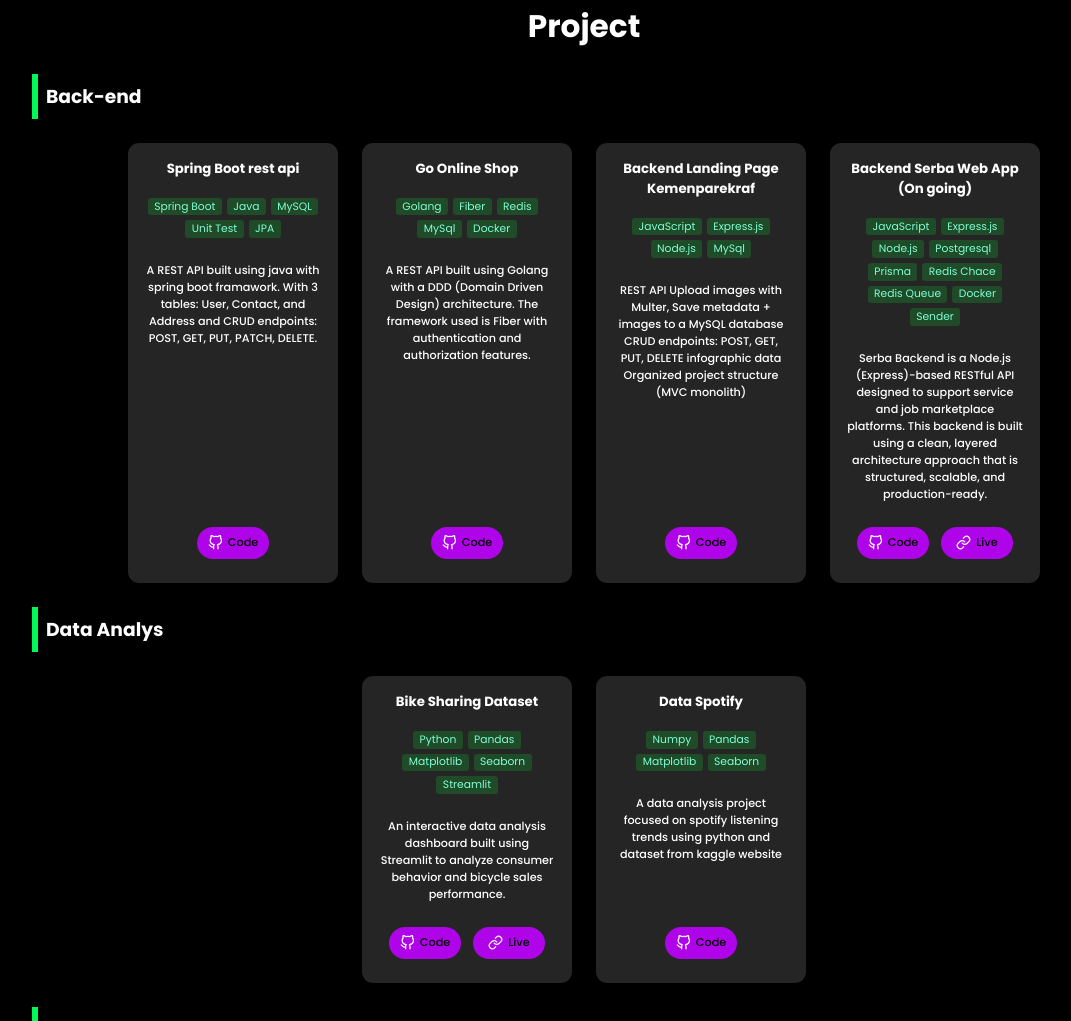
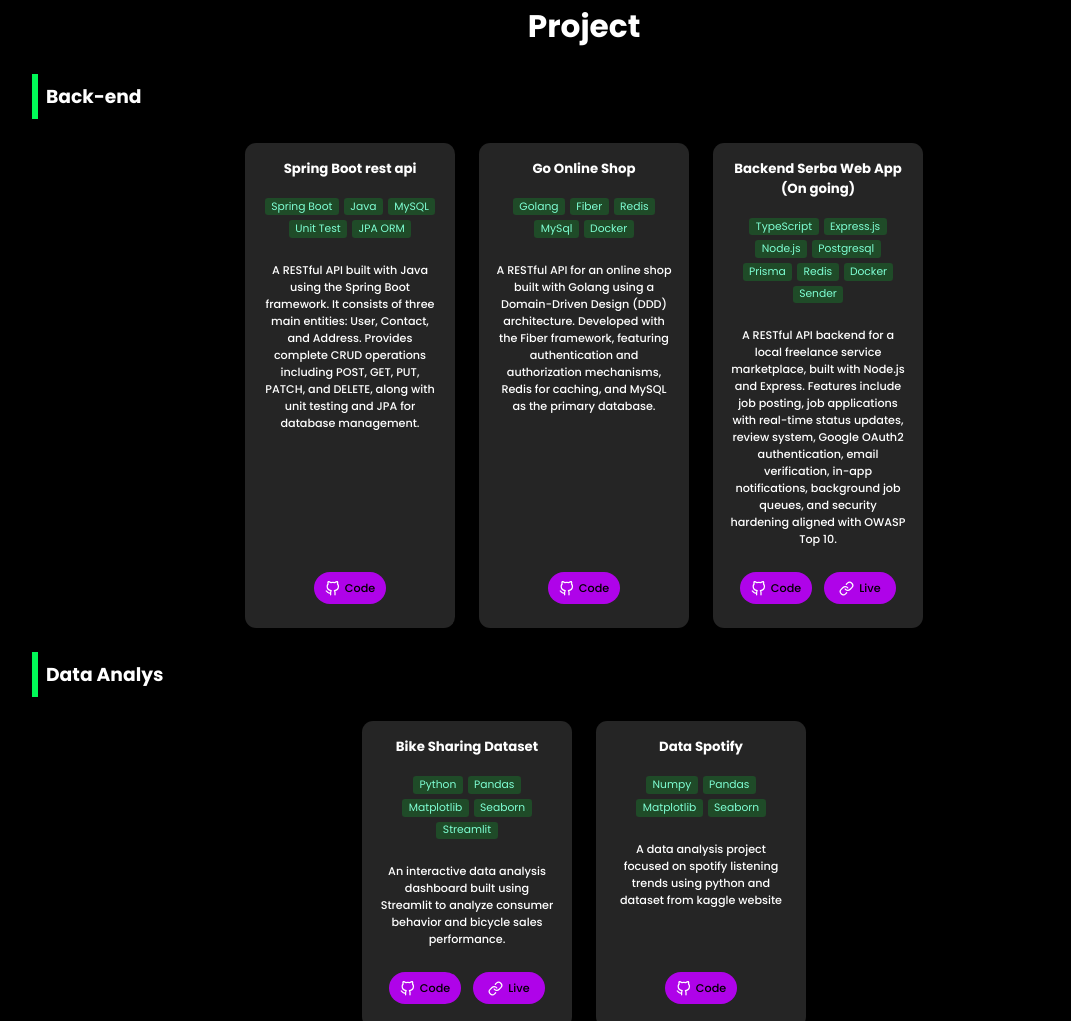
Before and after one commit to Tooomat/portofolio, a website: page index.html in a window 1280 px wide. Shown: the part 877-1898 px from the top of the page, without its empty margins (56-1127 px from the left). Drawn offline with nearby package versions, Linux system fonts and the light colour scheme.

Commit message:
modify description

```diff
--- a/index.html
+++ b/index.html
@@ -34,7 +34,7 @@
         </a>
         <br>
         <a href="#" class="position">
-            Fresh Graduate 2021-2025 | Backend Developer | Data scientist
+            Fresh Graduate 2021-2025 | Backend
         </a>
     </header>
 
@@ -86,7 +86,7 @@
             <div class="resume">
                 <button class="btn download" onclick="window.open('/assets/file/cv/CV_Hadi_Dwi_Ardiansyah.pdf')">
                     <i data-feather="file-text"></i>
-                    Download
+                    My CV
                 </button>
             </div>
 
@@ -148,14 +148,16 @@
                                 <span>Java</span>
                                 <span>MySQL</span>
                                 <span>Unit Test</span>
-                                <span>JPA</span>
+                                <span>JPA ORM</span>
                             </h6>
                         </div>
 
                         <div class="desc">
                             <p>
-                                A REST API built using java with spring boot framawork. With 3 tables: User, Contact, and Address and
-                                CRUD endpoints: POST, GET, PUT, PATCH, DELETE.
+                                A RESTful API built with Java using the Spring Boot framework.
+                                It consists of three main entities: User, Contact, and Address.
+                                Provides complete CRUD operations including POST, GET, PUT, PATCH, and DELETE,
+                                along with unit testing and JPA for database management.
                             </p>
                         </div>
 
@@ -187,8 +189,9 @@
 
                         <div class="desc">
                             <p>
-                                A REST API built using Golang with a DDD (Domain Driven Design) architecture.
-                                The framework used is Fiber with authentication and authorization features.
+                                A RESTful API for an online shop built with Golang using a Domain-Driven Design (DDD) architecture.
+                                Developed with the Fiber framework, featuring authentication and authorization mechanisms,
+                                Redis for caching, and MySQL as the primary database.
                             </p>
                         </div>
 
@@ -203,52 +206,18 @@
                     </div>
                 </div>
 
-                <!-- card 2 -->
-                <div class="card">
-                    <div class="content">
-                        <h5>Backend Landing Page Kemenparekraf</h5>
-
-                        <div class="tools">
-                            <h6>
-                                <span>JavaScript</span>
-                                <span>Express.js</span>
-                                <span>Node.js</span>
-                                <span>MySql</span>
-                            </h6>
-                        </div>
-
-                        <div class="desc">
-                            <p>
-                                REST API Upload images with Multer, Save metadata + images to a MySQL database CRUD endpoints: POST, GET, PUT, DELETE infographic data
-                                Organized project structure (MVC monolith)
-                            </p>
-                        </div>
-
-                        <div class="source">
-                            <button class="btn code-github">
-                                <a href="https://github.com/Tooomat/cloudflare-api">
-                                    <i data-feather="github"></i>
-                                </a>
-                                Code
-                            </button>
-                        </div>
-                    </div>
-                </div>
-
-
                 <div class="card">
                     <div class="content">
                         <h5>Backend Serba Web App (On going)</h5>
 
                         <div class="tools">
                             <h6>
-                                <span>JavaScript</span>
+                                <span>TypeScript</span>
                                 <span>Express.js</span>
                                 <span>Node.js</span>
                                 <span>Postgresql</span>
                                 <span>Prisma</span>
-                                <span>Redis Chace</span>
-                                <span>Redis Queue</span>
+                                <span>Redis</span>
                                 <span>Docker</span>
                                 <span>Sender</span>
                             </h6>
@@ -256,8 +225,11 @@
 
                         <div class="desc">
                             <p>
-                                Serba Backend is a Node.js (Express)-based RESTful API designed to support service and job marketplace platforms.
-                                This backend is built using a clean, layered architecture approach that is structured, scalable, and production-ready.
+                                A RESTful API backend for a local freelance service marketplace,
+                                built with Node.js and Express. Features include job posting,
+                                job applications with real-time status updates, review system,
+                                Google OAuth2 authentication, email verification, in-app notifications,
+                                background job queues, and security hardening aligned with OWASP Top 10.
                             </p>
                         </div>
 
```
Also changed, not shown: 1 other file.
